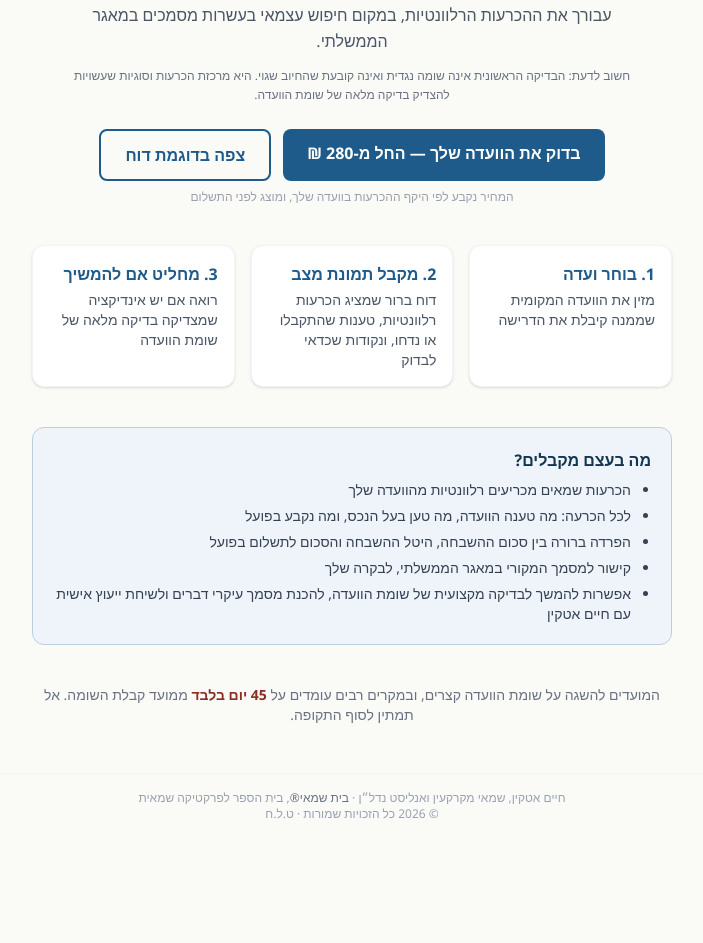
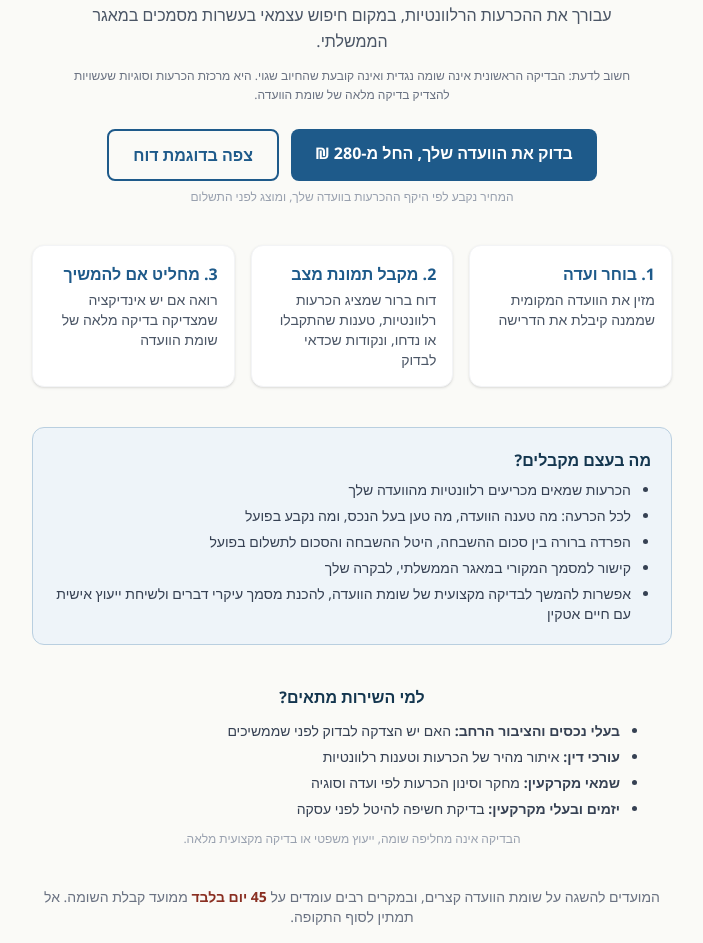
Before and after one commit to haimetkin-lgtm/hetel-hasbaha, a Next.js app: page /hetel-hasbaha/ in a window 1280 px wide. Shown: the part 309-1252 px from the top of the page, without its empty margins (288-991 px from the left). Before the commit the page ends 1147 px from the top, so only its background shows below. Built offline with nearby package versions, Linux system fonts and the light colour scheme.

Commit message:
Add audience section to homepage, drop remaining em dashes
Adds a short "who this is for" list (owners, lawyers, appraisers,
developers) between the deliverables section and the 45-day notice.
Replaces the site's last three em dashes with commas per style preference.

```diff
--- a/app/check/page.tsx
+++ b/app/check/page.tsx
@@ -168,7 +168,7 @@ export default function CheckPage() {
 
           {!lookup.classified && (
             <p className="text-xs text-gray-500 mb-3">
-              הוועדה הזו טרם סווגה במלואה — הדוח שלכם יופק תוך זמן קצר וישלח אליכם, ולא יוצג באופן מיידי.
+              הוועדה הזו טרם סווגה במלואה, הדוח שלכם יופק תוך זמן קצר וישלח אליכם, ולא יוצג באופן מיידי.
             </p>
           )}
 
--- a/app/page.tsx
+++ b/app/page.tsx
@@ -22,7 +22,7 @@ export default function Home() {
             href="/hetel-hasbaha/check/"
             className="inline-block bg-[#1e5a8a] hover:bg-[#14364f] text-white font-bold px-6 py-3 rounded-lg transition-colors"
           >
-            בדוק את הוועדה שלך — החל מ-280 ₪
+            בדוק את הוועדה שלך, החל מ-280 ₪
           </a>
           <a
             href="/hetel-hasbaha/sample-report.html"
@@ -59,6 +59,19 @@ export default function Home() {
         </ul>
       </section>
 
+      <section className="mb-10">
+        <div className="font-bold text-[#14364f] mb-3 text-center">למי השירות מתאים?</div>
+        <ul className="text-sm text-gray-700 space-y-1.5 list-disc pr-5 max-w-xl mx-auto">
+          <li><strong>בעלי נכסים והציבור הרחב:</strong> האם יש הצדקה לבדוק לפני שממשיכים</li>
+          <li><strong>עורכי דין:</strong> איתור מהיר של הכרעות וטענות רלוונטיות</li>
+          <li><strong>שמאי מקרקעין:</strong> מחקר וסינון הכרעות לפי ועדה וסוגיה</li>
+          <li><strong>יזמים ובעלי מקרקעין:</strong> בדיקת חשיפה להיטל לפני עסקה</li>
+        </ul>
+        <p className="text-xs text-gray-400 text-center max-w-xl mx-auto mt-3">
+          הבדיקה אינה מחליפה שומה, ייעוץ משפטי או בדיקה מקצועית מלאה.
+        </p>
+      </section>
+
       <section className="text-center text-sm text-gray-500">
         <p>
           המועדים להשגה על שומת הוועדה קצרים, ובמקרים רבים עומדים על{" "}
--- a/app/report/page.tsx
+++ b/app/report/page.tsx
@@ -37,7 +37,7 @@ function ReportContent() {
   if (loadState === "unconfigured" || loadState === "not_found") {
     return (
       <p className="text-[#8a2f22]">
-        לא הצלחנו לאתר את התיק אוטומטית. אם ביצעתם תשלום, פנו אלינו בוואטסאפ ונאתר אותו ידנית — התשלום בוודאי התקבל.
+        לא הצלחנו לאתר את התיק אוטומטית. אם ביצעתם תשלום, פנו אלינו בוואטסאפ ונאתר אותו ידנית, התשלום בוודאי התקבל.
       </p>
     );
   }
```
